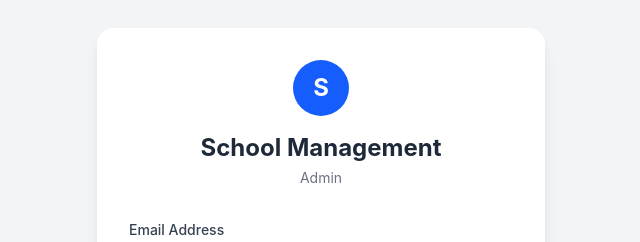
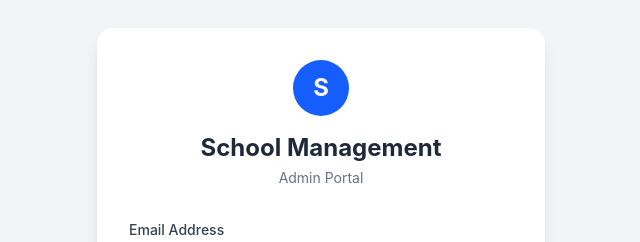
Before and after one commit to JustTrying652/school-management-system, a React (Vite) app: page /login in a window 1280 px wide. Shown: the part 128-370 px from the top of the page, without its empty margins (319-959 px from the left). Built offline with nearby package versions, Linux system fonts and the light colour scheme; no server answers.

Commit message:
treck mz

```diff
--- a/src/pages/Auth/Login.jsx
+++ b/src/pages/Auth/Login.jsx
@@ -42,7 +42,7 @@ export default function Login() {
             S
           </div>
           <h1 className="text-2xl font-bold text-gray-800">School Management</h1>
-          <p className="text-gray-500 text-sm mt-1">Admin </p>
+          <p className="text-gray-500 text-sm mt-1">Admin Portal</p>
         </div>
 
         {/* Error */}
```
